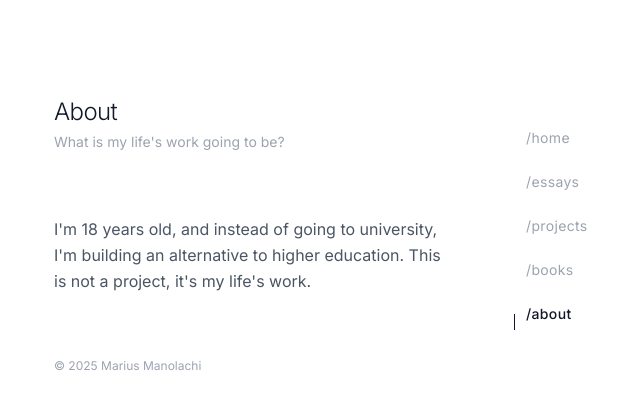
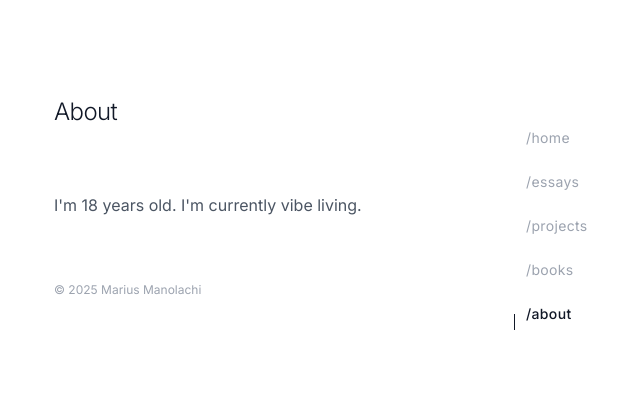
Before and after one commit to marius-manola/personal-brand, a Next.js app: page /about in a window 1280 px wide. Shown: the top 408 px of the page, without its empty margins (254-894 px from the left). Built offline with nearby package versions, Linux system fonts and the light colour scheme.

Commit message:
modified:   app/data/about.ts 	modified:   app/page.tsx

```diff
--- a/app/data/about.ts
+++ b/app/data/about.ts
@@ -12,8 +12,8 @@ interface Content {
 export const content: Content = {
   about: {
     title: "About",
-    subtitle: "What is my life's work going to be?",
+    subtitle: "",
     contentPrefix: "I'm ",
-    contentSuffix: " years old, and instead of going to university, I'm building an alternative to higher education. This is not a project, it's my life's work."
+    contentSuffix: " years old. I'm currently vibe living."
   }
 };
--- a/app/page.tsx
+++ b/app/page.tsx
@@ -17,7 +17,7 @@ export default function Home() {
             <div className="space-y-16">
               <header>
                 <h1 className="text-2xl font-light text-gray-900 mb-1">Marius Manolachi</h1>
-                <p className="text-sm text-gray-400">building the future of education</p>
+                <p className="text-sm text-gray-400">building cool shit I care about</p>
               </header>
 
               <section className="space-y-12">
```
